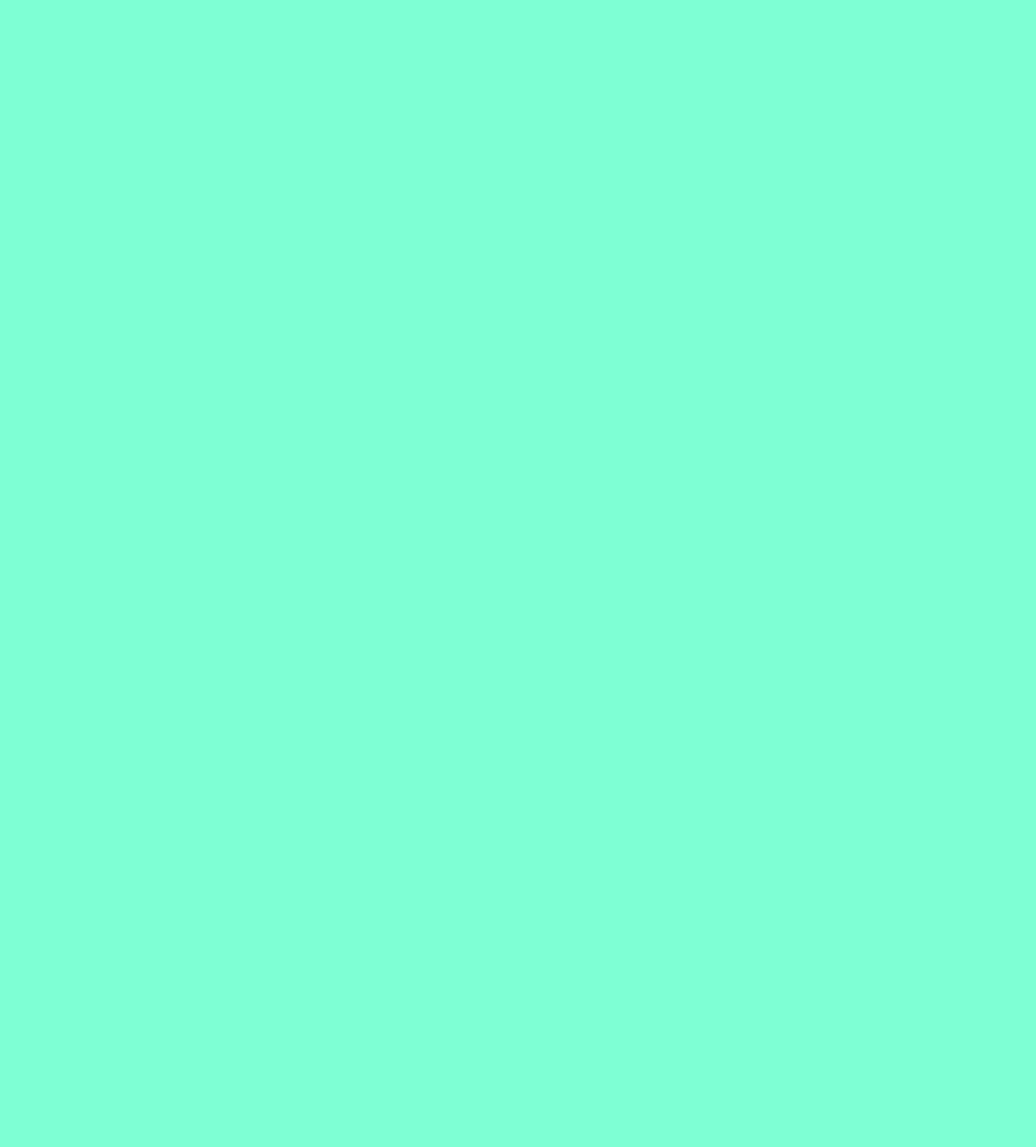
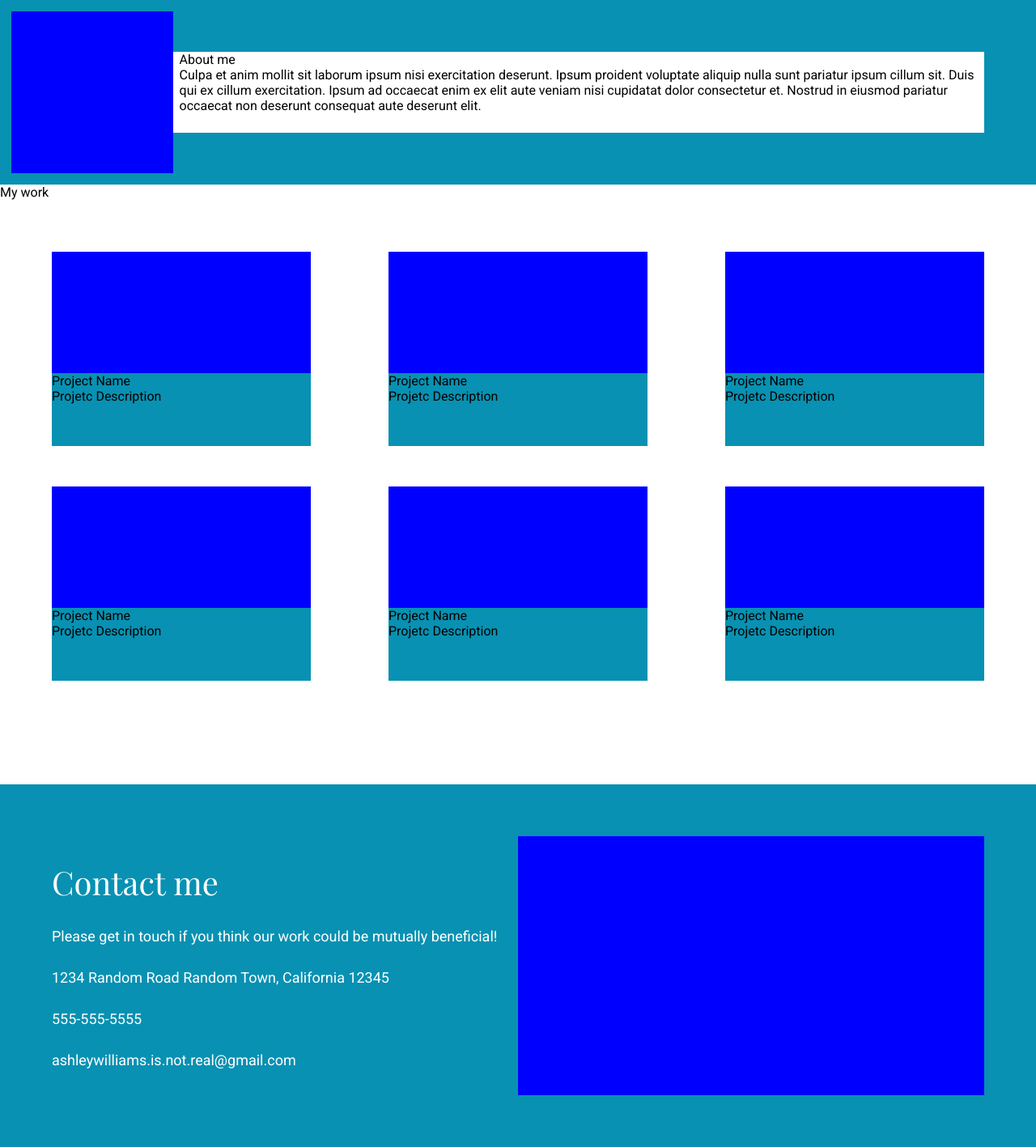
Before and after one commit to ChristoferLv/top-homepage, a plain HTML site: page index.html in a window 1280 px wide. Shown: the whole page at 81% size. Before the commit the page ends 800 px from the top, so only its background shows below. Drawn offline with Linux system fonts and the light colour scheme.

Commit message:
Make initial page structure

```diff
--- a/index.html
+++ b/index.html
@@ -1,12 +1,99 @@
 <!DOCTYPE html>
 <html lang="en">
+
 <head>
     <meta charset="UTF-8">
     <meta name="viewport" content="width=device-width, initial-scale=1.0">
     <title>Homepage</title>
     <link rel="stylesheet" href="style.css">
 </head>
+
 <body>
+    <div class="about-sec">
+        <div class="about-pic">
+            <div class="img"></div>
+        </div>
+        <div class="about-text">
+            <p>About me</p>
+            <p>Culpa et anim mollit sit laborum ipsum nisi exercitation deserunt. Ipsum proident voluptate aliquip nulla
+                sunt pariatur ipsum cillum sit. Duis qui ex cillum exercitation. Ipsum ad occaecat enim ex elit aute
+                veniam nisi cupidatat dolor consectetur et. Nostrud in eiusmod pariatur occaecat non deserunt consequat
+                aute deserunt elit.</p>
+        </div>
+    </div>
+    <div class="my-work-sec">
+        <p>My work</p>
+        <div class="works">
+            <div class="work-card">
+                <div class="img"></div>
+                <div class="work-content">
+                    <div class="work-head">
+                        <p>Project Name</p>
+                    </div>
+                    <p>Projetc Description</p>
+                </div>
+            </div>
+            <div class="work-card">
+                <div class="img"></div>
+                <div class="work-content">
+                    <div class="work-head">
+                        <p>Project Name</p>
+                    </div>
+                    <p>Projetc Description</p>
+                </div>
+            </div>
+            <div class="work-card">
+                <div class="img"></div>
+                <div class="work-content">
+                    <div class="work-head">
+                        <p>Project Name</p>
+                    </div>
+                    <p>Projetc Description</p>
+                </div>
+            </div>
+            <div class="work-card">
+                <div class="img"></div>
+                <div class="work-content">
+                    <div class="work-head">
+                        <p>Project Name</p>
+                    </div>
+                    <p>Projetc Description</p>
+                </div>
+            </div>
+            <div class="work-card">
+                <div class="img"></div>
+                <div class="work-content">
+                    <div class="work-head">
+                        <p>Project Name</p>
+                    </div>
+                    <p>Projetc Description</p>
+                </div>
+            </div>
+            <div class="work-card">
+                <div class="img"></div>
+                <div class="work-content">
+                    <div class="work-head">
+                        <p>Project Name</p>
+                    </div>
+                    <p>Projetc Description</p>
+                </div>
+            </div>
+        </div>
+    </div>
+    <div class="contact-sec">
+        <div class="contact-info">
+            <p class="contact-me">Contact me</p>
+            <p>Please get in touch if you think our work could be mutually beneficial!</p>
+            <p>1234 Random Road
+                Random Town, California 12345</p>
+            <p class="phone">555-555-5555</p>
+            <p class="email">ashleywilliams.is.not.real@gmail.com</p>
+            <div class="midias"></div>
+        </div>
+        <div class="contact-pic">
+            <div class="img"></div>
+        </div>
+    </div>
+</body>
 
-</body>
 </html>
--- a/style.css
+++ b/style.css
@@ -1,3 +1,133 @@
-body{
-    background-color: aquamarine;
+@font-face {
+  font-family: PlayFair;
+  src: url(fonts/PlayfairDisplay-Regular.woff2);
 }
+
+@font-face {
+  font-family: Roboto;
+  src: url(fonts/Roboto-Regular.woff2);
+}
+
+p {
+    margin: 0;
+}
+
+html,
+body {
+    margin: 0;
+    height: 100vh;
+}
+
+body {
+    --main-bg-color: #0891b2;
+
+    display: flex;
+    flex-direction: column;
+
+    font-family: Roboto;
+}
+
+.about-sec {
+    background-color: var(--main-bg-color);
+    display: flex;
+    flex-direction: row;
+    padding: 5%;
+    justify-content: center;
+}
+
+.about-pic {
+    flex-grow: 2;
+    transform: scale(2);
+}
+
+.about-text {
+    padding-left: 5%;
+    flex-grow: 3;
+    background-color: white;
+}
+
+.my-work-sec {
+    flex-grow: 1;
+    display: flex;
+    flex-direction: column;
+    padding-bottom: 5%;
+}
+
+.my-work-sec p {}
+
+.works {
+    display: flex;
+    flex-direction: row;
+    flex-wrap: wrap;
+    gap: 50px 0;
+    justify-content: space-between;
+    padding: 5%;
+}
+
+.work-card {
+    display: flex;
+    flex-direction: column;
+    min-width: 25vw;
+    min-height: 30vh;
+}
+
+.work-card>.img {
+    flex-basis: 0;
+    flex-grow: 5;
+    width: 100%;
+}
+
+.work-content {
+    flex-basis: 0;
+    flex-grow: 3;
+    background-color: #0891b2;
+}
+
+.work-content>.work-head {}
+
+.contact-sec {
+    background-color: var(--main-bg-color);
+    display: flex;
+    flex-direction: row;
+    padding: 5%;
+    justify-content: space-between;
+}
+
+
+.contact-sec p {
+    color: white;
+    margin-top: 30px;
+    font-size: large;
+}
+
+.contact-sec .contact-me{
+    font-family: PlayFair;
+    font-size: 40px;
+}
+
+.contact-pic{
+    width: 50%;
+    height: 25vw;
+}
+
+.contact-pic>.img {
+    width: 100%;
+    height: 100%;
+}
+
+
+
+
+
+
+
+
+
+
+
+.img {
+    width: 100px;
+    height: 100px;
+    background-color: blue;
+    content: "Img";
+}
```
Also changed, not shown: fonts/PlayfairDisplay-Regular.woff2 (added), fonts/PlayfairDisplay-VariableFont_wght.ttf (added), fonts/Roboto-Regular.woff2 (added), fonts/Roboto-VariableFont_wdth,wght.ttf (added).
